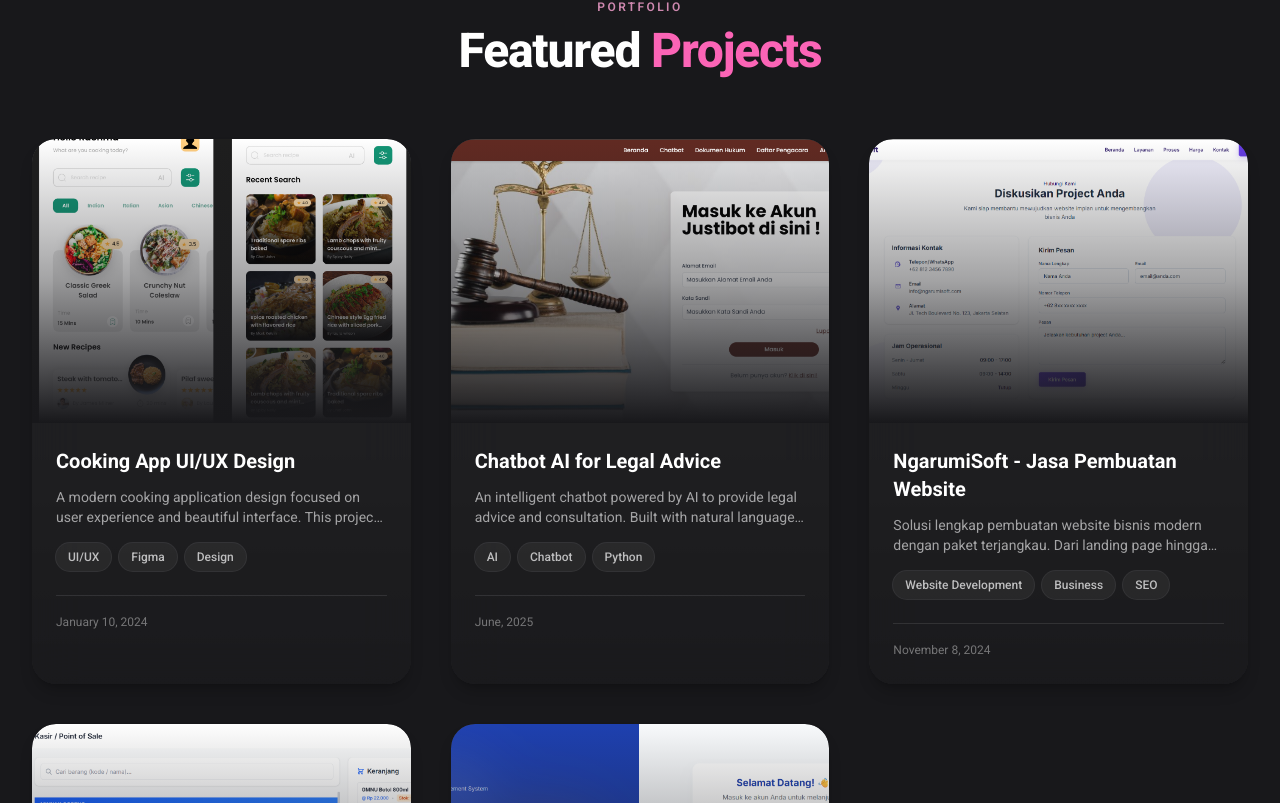
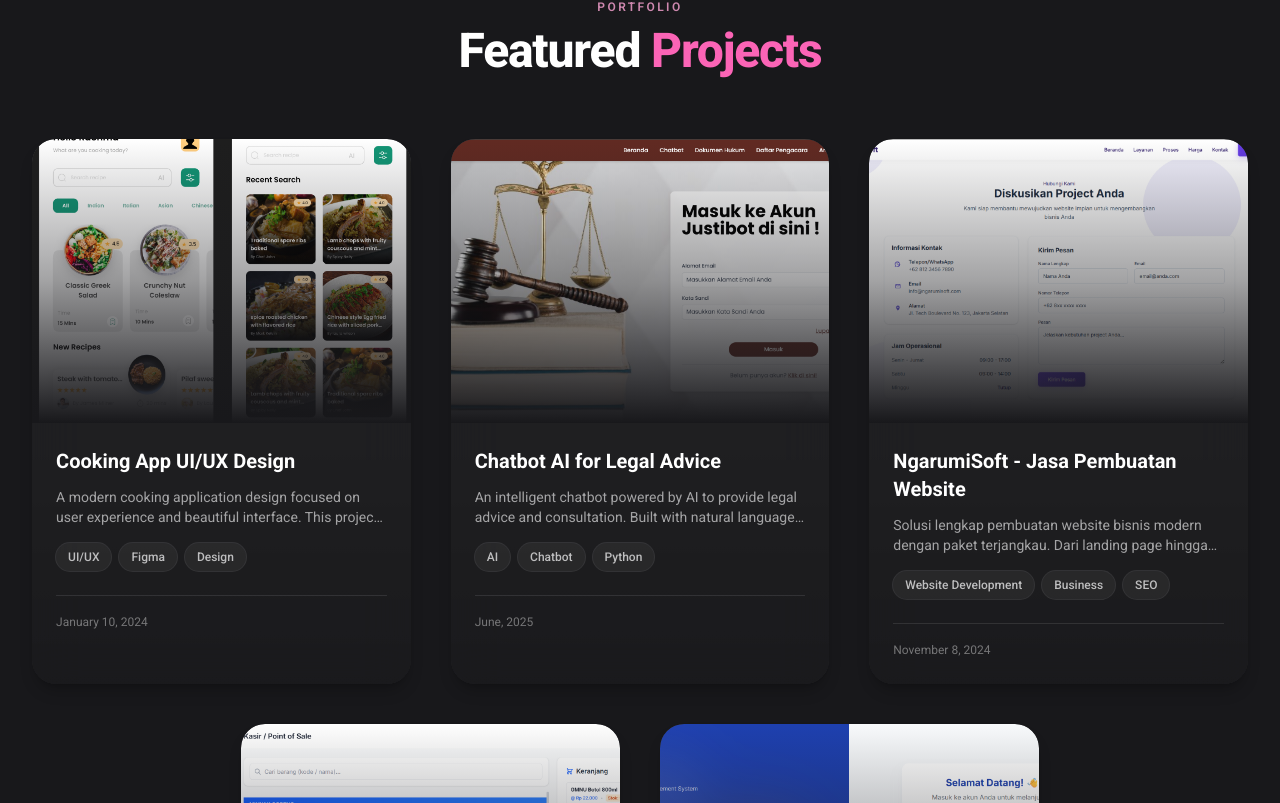
Before and after one commit to adibsya/React-Portfolio, a React (Vite) app in the folder frontend/: page / in a window 1280 px wide. Shown: the part 1617-2420 px from the top of the page. Built offline with nearby package versions, Linux system fonts and the light colour scheme.

Commit message:
add project

```diff
--- a/frontend/src/components/projectExample.jsx
+++ b/frontend/src/components/projectExample.jsx
@@ -33,12 +33,13 @@ const ProjectExample = () => {
         </div>
 
         {/* Projects grid */}
-        <div className="grid grid-cols-1 md:grid-cols-2 lg:grid-cols-3 gap-8 lg:gap-10">
+        <div className="flex flex-wrap justify-center gap-8 lg:gap-10">
           {projects.map((project, index) => (
             <article
               key={project.id}
               onClick={() => handleProjectClick(project.slug)}
-              className="group relative overflow-hidden rounded-3xl
+              className="w-full md:w-[calc(50%-1rem)] lg:w-[calc(33.333%-1.67rem)] lg:max-w-[400px] lg:min-w-[300px]
+                         group relative overflow-hidden rounded-3xl
                          bg-gradient-to-b from-white/10 to-white/5
                          backdrop-blur-xl cursor-pointer
                          transition-all duration-700 ease-out
```
